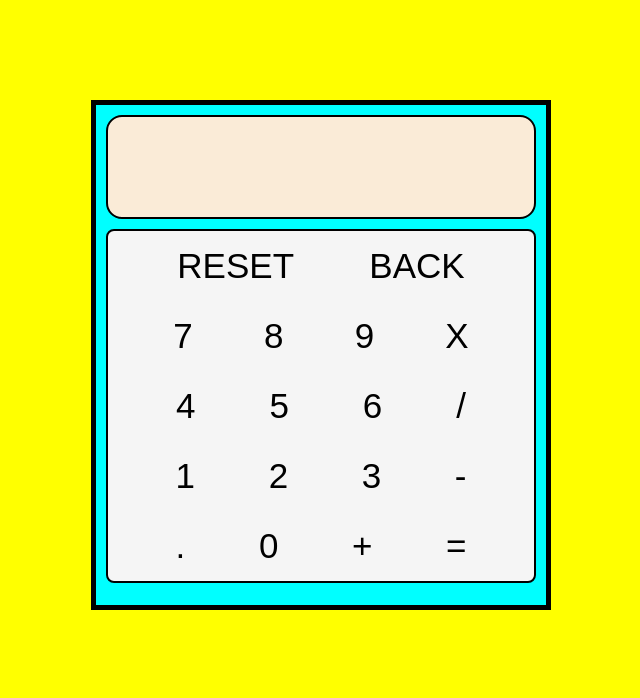
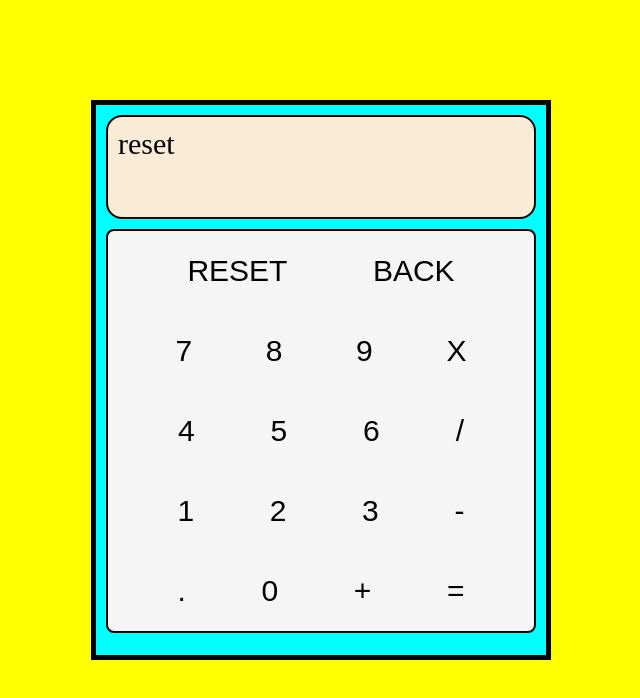
Before and after one commit to charithmaddoju/Calculator, a plain HTML site: page index.html in a window 1280 px wide. Both pictures are taken after a click on the button "RESET". Shown: the whole page, without its empty margins (319-959 px from the left). Drawn offline with Linux system fonts and the light colour scheme.

Commit message:
made functional

```diff
--- a/index.html
+++ b/index.html
@@ -12,37 +12,37 @@
 
     <div class="container">
         <div class="display">
-            <div class="displayNum"></div>
+            <div class="text"></div>
             <div class="result"></div>
         </div>
         <div class="calc">
             <div class="section">
-                <button class="reset button">RESET</button>
-                <button class="back button">BACK</button>
+                <button class="reset button" value="reset">RESET</button>
+                <button class="back button" value="delete">BACK</button>
             </div>
             <div class="section">
-                <button class="num button">7</button>
-                <button class="num button">8</button>
-                <button class="num button">9</button>
-                <button class="operator button" id="multiplication">X</button>
+                <button class="num button" value="7">7</button>
+                <button class="num button" value="8">8</button>
+                <button class="num button" value="9">9</button>
+                <button class="operator button" id="multiplication" value="*">X</button>
             </div>
             <div class="section">
-                <button class="num button">4</button>
-                <button class="num button">5</button>
-                <button class="num button">6</button>
-                <button class="operator button" id="division">/</button>
+                <button class="num button" value="4">4</button>
+                <button class="num button" value="5">5</button>
+                <button class="num button" value="6">6</button>
+                <button class="operator button" value="/" id="division">/</button>
             </div>
             <div class="section">
-                <button class="num button">1</button>
-                <button class="num button">2</button>
-                <button class="num button">3</button>
-                <button class="operator button" id="subtraction">-</button>
+                <button class="num button" value="1">1</button>
+                <button class="num button" value="2">2</button>
+                <button class="num button" value="3">3</button>
+                <button class="operator button" value="-" id="subtraction">-</button>
             </div>
             <div class="section">
-                <button class="num button">.</button>
-                <button class="num button">0</button>
-                <button class="operator button" id="addition">+</button>
-                <button class="operator button" id="equals">=</button>
+                <button class="num button" value=".">.</button>
+                <button class="num button" value="0">0</button>
+                <button class="operator button" value="+" id="addition">+</button>
+                <button class="operator" value="=" id="equals">=</button>
             </div>
         </div>
     </div>
--- a/myscript.js
+++ b/myscript.js
@@ -19,18 +19,56 @@ function divide(a,b){
 
 
 function operate(operator,a,b){
+    let ans = 0;
     switch(operator){
-        case '+':
-            add(a,b);
+        case "+":
+            ans = add(a,b);
             break;
-        case '-':
-            subtract(a,b);
+        case "-":
+            ans = subtract(a,b);
             break;
-        case '*':
-            multiply(a,b);
+        case "*":
+            ans = multiply(a,b);
             break;
-        case '/':
-            divide(a,b);
+        case "/":
+            ans = divide(a,b);
             break;
     }
+    return ans;
 }
+
+const container = document.querySelector('.container');
+const display = document.querySelector('.display');
+const text = document.querySelector('.text');
+const result = document.querySelector('.result');
+const buttons = document.querySelectorAll('.button');
+const equals = document.querySelector('#equals');
+
+let input1 = '';
+let input2 = '';
+let choice = '';
+let flag = 0;
+let temp = text.textContent;
+buttons.forEach((button) => {
+    button.addEventListener('click', () => {
+
+        if(flag === 1 )
+        {
+            input2 += button.value.toString();
+        }
+
+        else if(button.value === '+' || button.value === '-' || button.value === '*' || button.value === '/' )
+        {
+            input1 = text.textContent;
+            choice = button.value;
+            flag = 1;
+        }
+
+        text.textContent += button.value;
+
+    })
+})
+
+equals.addEventListener('click', () => {
+    result.textContent = operate(choice,parseInt(input1), parseInt(input2));
+})
--- a/style.css
+++ b/style.css
@@ -7,7 +7,7 @@ body{
 
 .container{
     border: 5px solid black;
-    height: 500px;
+    height: 550px;
     width: 450px;
     margin: auto;
     margin-top: 100px;
@@ -26,7 +26,7 @@ body{
     display: flex;
     flex-direction: column;
     border: 2px solid black;
-    height: 350px;
+    height: 400px;
     margin: 10px;
     border-radius: .5em;
     background-color: whitesmoke;
@@ -34,8 +34,12 @@ body{
 button{
     background-color: whitesmoke;
     border: none;
-    font-size: 35px;
+    font-size: 30px;
     color: black;
+
+}
+button:hover{
+    transform: scale(0.8);
 }
 
 .section{
@@ -43,3 +47,11 @@ button{
     display: flex;
     justify-content: space-evenly;
 }
+.text{
+    font-size: 30px;
+    padding: 10px;
+}
+.result{
+    font-size: 30px;
+    padding: 5px;
+}
```
